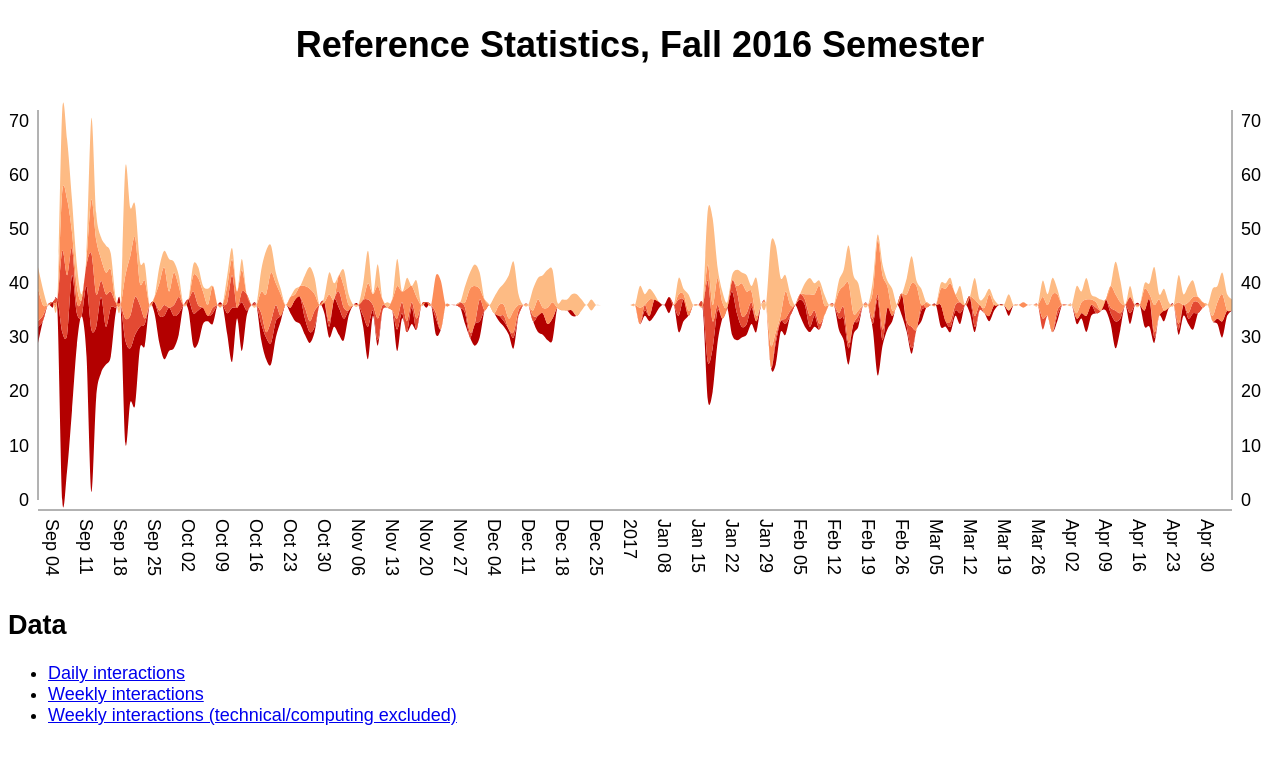
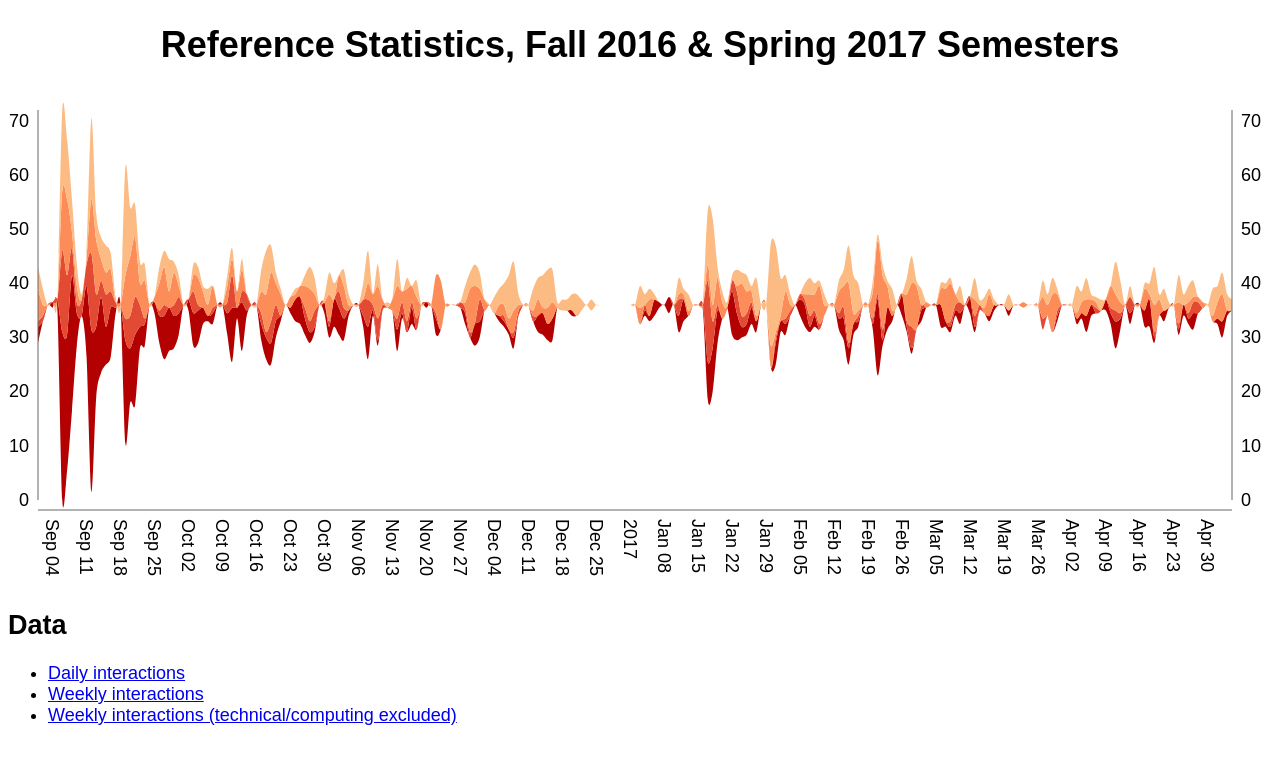
Before and after one commit to phette23/steamgraph-reference, a plain HTML site: page index.html in a window 1280 px wide. Drawn offline with nearby package versions, Linux system fonts and the light colour scheme.

Commit message:
update term in title

```diff
--- a/index.html
+++ b/index.html
@@ -9,7 +9,7 @@
 <!-- originally written in d3 v. 2-->
 <script src="https://cdnjs.cloudflare.com/ajax/libs/d3/3.5.17/d3.js"></script>
 
-<h1>Reference Statistics, Fall 2016 Semester</h1>
+<h1>Reference Statistics, Fall 2016 & Spring 2017 Semesters</h1>
 
 <!-- D3 will use this as its canvas -->
 <div class="chart">
```
